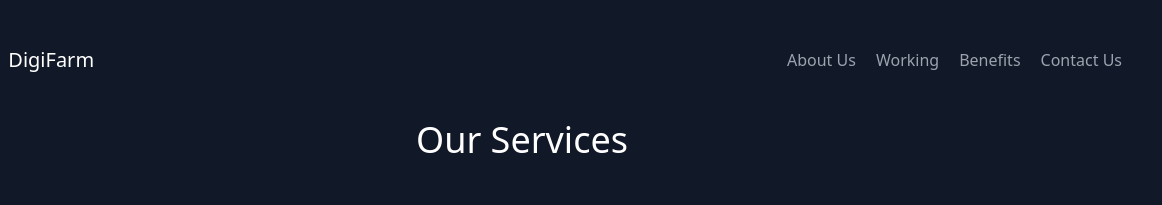
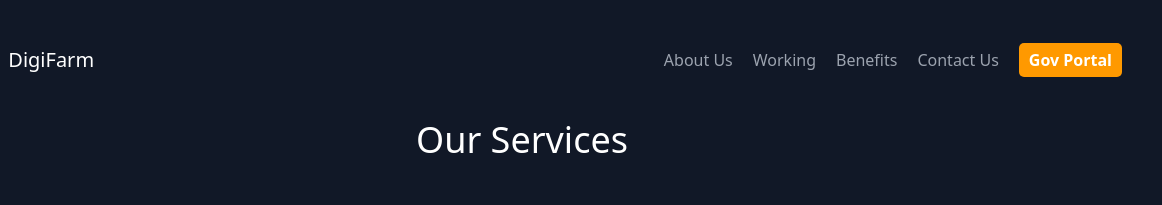
Before and after one commit to shashwatw/digifarm, a plain HTML site: page client/index.html in a window 1280 px wide. Shown: the top 205 px of the page, 118-1280 px from the left. Drawn offline with nearby package versions, Linux system fonts and the light colour scheme.

Commit message:
Govt button added

```diff
--- a/client/index.html
+++ b/client/index.html
@@ -20,6 +20,11 @@
             <a class="mr-5 hover:text-white" href="#working">Working</a>
             <a class="mr-5 hover:text-white" href="#benefits">Benefits</a>
             <a class="mr-5 hover:text-white" href="#contactus">Contact Us</a>
+            <a class="mr-5" href="https://digifarm-dun.vercel.app/govtnew.html" style="font-weight: bold; background-color: #FF9900; color: white; padding: 5px 10px; border-radius: 5px; text-decoration: none; transition: color 0.3s;" onmouseover="this.style.color='#14181E';" onmouseout="this.style.color='white';">Gov Portal</a>
+
+
+
+
           </nav>
               <path d="M5 12h14M12 5l7 7-7 7"></path>
             </svg>
```
